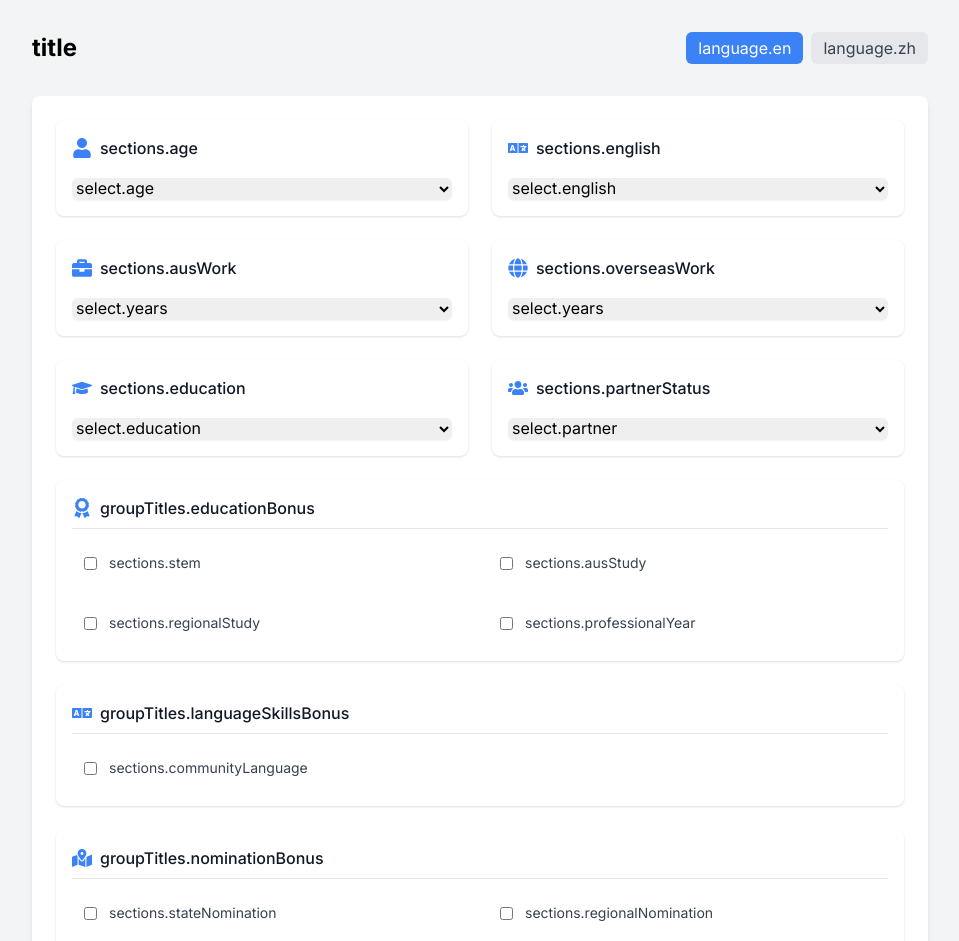
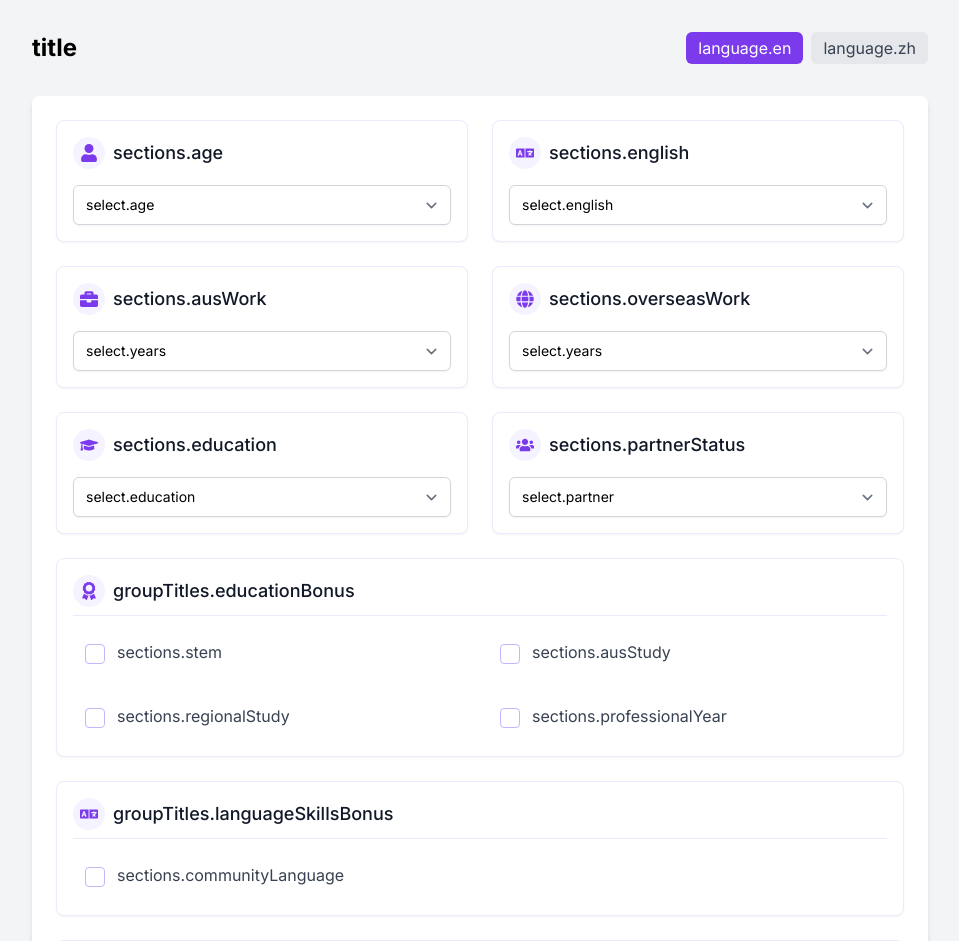
Before and after one commit to Misoto22/eoi-points-calculator, a Next.js app: page / in a window 1280 px wide. Shown: the top 941 px of the page, without its empty margins (160-1119 px from the left). Built offline with nearby package versions, Linux system fonts and the light colour scheme; what i18next-resources-to-backend would draw is missing.

Commit message:
UI improved

```diff
--- a/package.json
+++ b/package.json
@@ -10,6 +10,7 @@
   },
   "dependencies": {
     "autoprefixer": "^10.4.17",
+    "framer-motion": "^12.9.2",
     "i18next": "^23.10.0",
     "i18next-browser-languagedetector": "^7.2.0",
     "i18next-resources-to-backend": "^1.2.0",
@@ -22,6 +23,7 @@
     "tailwindcss": "^3.4.1"
   },
   "devDependencies": {
+    "@tailwindcss/forms": "^0.5.10",
     "@types/node": "^20.11.19",
     "@types/react": "^18.2.55",
     "@types/react-dom": "^18.2.19",
--- a/src/components/CalculatorForm.tsx
+++ b/src/components/CalculatorForm.tsx
@@ -2,6 +2,7 @@
 
 import { useState, useEffect } from 'react';
 import { useTranslation } from 'react-i18next';
+import { motion } from 'framer-motion';
 import {
   FaUser,
   FaLanguage,
@@ -16,6 +17,20 @@ import {
 interface CalculatorFormProps {
   onPointsChange: (points: number) => void;
 }
+
+const fadeInUp = {
+  initial: { opacity: 0, y: 20 },
+  animate: { opacity: 1, y: 0 },
+  transition: { duration: 0.5 }
+};
+
+const cardHover = {
+  hover: {
+    scale: 1.02,
+    boxShadow: "0 8px 30px rgba(124, 58, 237, 0.08)",
+    transition: { duration: 0.2 }
+  }
+};
 
 export default function CalculatorForm({ onPointsChange }: CalculatorFormProps) {
   const { t } = useTranslation();
@@ -146,97 +161,157 @@ export default function CalculatorForm({ onPointsChange }: CalculatorFormProps)
   };
 
   return (
-    <form className="space-y-6 max-w-5xl mx-auto">
+    <motion.form
+      className="space-y-4 md:space-y-6 px-4 md:px-0 max-w-5xl mx-auto pb-6"
+      initial={{ opacity: 0 }}
+      animate={{ opacity: 1 }}
+      transition={{ duration: 0.5 }}
+    >
       {/* Main Form Fields */}
-      <div className="grid grid-cols-1 lg:grid-cols-2 gap-6">
+      <div className="grid grid-cols-1 lg:grid-cols-2 gap-4 md:gap-6">
         {/* Age Section */}
-        <div className="bg-white rounded-lg shadow p-4">
-          <div className="flex items-center space-x-2 mb-4 text-primary">
-            <FaUser className="text-xl" />
-            <h3 className="font-medium text-gray-900">{t('sections.age')}</h3>
+        <motion.div
+          className="bg-white rounded-lg shadow-sm border border-primary-100 p-3 md:p-4"
+          variants={cardHover}
+          whileHover="hover"
+          {...fadeInUp}
+        >
+          <div className="flex items-center space-x-2 mb-3 md:mb-4 text-primary-600">
+            <motion.div
+              whileHover={{ scale: 1.1 }}
+              className="w-8 h-8 flex items-center justify-center rounded-full bg-primary-50"
+            >
+              <FaUser className="text-lg" />
+            </motion.div>
+            <h3 className="font-medium text-gray-900 text-base md:text-lg">{t('sections.age')}</h3>
           </div>
-          <select
+          <motion.select
             name="age"
             value={formData.age}
             onChange={handleChange}
-            className="w-full rounded-md border-gray-300 shadow-sm focus:border-primary focus:ring-primary"
+            className="w-full h-12 md:h-10 rounded-md border-gray-300 shadow-sm focus:border-primary-500 focus:ring focus:ring-primary-200 focus:ring-opacity-50 text-base md:text-sm"
+            whileTap={{ scale: 0.98 }}
           >
             <option value="">{t('select.age')}</option>
             <option value="18-24">18-24 {t('age')}</option>
             <option value="25-32">25-32 {t('age')}</option>
             <option value="33-39">33-39 {t('age')}</option>
             <option value="40-44">40-44 {t('age')}</option>
-          </select>
-        </div>
+          </motion.select>
+        </motion.div>
 
         {/* English Section */}
-        <div className="bg-white rounded-lg shadow p-4">
-          <div className="flex items-center space-x-2 mb-4 text-primary">
-            <FaLanguage className="text-xl" />
-            <h3 className="font-medium text-gray-900">{t('sections.english')}</h3>
+        <motion.div
+          className="bg-white rounded-lg shadow-sm border border-primary-100 p-3 md:p-4"
+          variants={cardHover}
+          whileHover="hover"
+          {...fadeInUp}
+        >
+          <div className="flex items-center space-x-2 mb-3 md:mb-4 text-primary-600">
+            <motion.div
+              whileHover={{ scale: 1.1 }}
+              className="w-8 h-8 flex items-center justify-center rounded-full bg-primary-50"
+            >
+              <FaLanguage className="text-lg" />
+            </motion.div>
+            <h3 className="font-medium text-gray-900 text-base md:text-lg">{t('sections.english')}</h3>
           </div>
-          <select
+          <motion.select
             name="english"
             value={formData.english}
             onChange={handleChange}
-            className="w-full rounded-md border-gray-300 shadow-sm focus:border-primary focus:ring-primary"
+            className="w-full h-12 md:h-10 rounded-md border-gray-300 shadow-sm focus:border-primary-500 focus:ring focus:ring-primary-200 focus:ring-opacity-50 text-base md:text-sm"
+            whileTap={{ scale: 0.98 }}
           >
             <option value="">{t('select.english')}</option>
             <option value="ielts6">{t('english.competent')}</option>
             <option value="ielts7">{t('english.proficient')}</option>
             <option value="ielts8">{t('english.superior')}</option>
-          </select>
-        </div>
+          </motion.select>
+        </motion.div>
 
         {/* Work Experience Sections */}
-        <div className="bg-white rounded-lg shadow p-4">
-          <div className="flex items-center space-x-2 mb-4 text-primary">
-            <FaBriefcase className="text-xl" />
-            <h3 className="font-medium text-gray-900">{t('sections.ausWork')}</h3>
+        <motion.div
+          className="bg-white rounded-lg shadow-sm border border-primary-100 p-3 md:p-4"
+          variants={cardHover}
+          whileHover="hover"
+          {...fadeInUp}
+        >
+          <div className="flex items-center space-x-2 mb-3 md:mb-4 text-primary-600">
+            <motion.div
+              whileHover={{ scale: 1.1 }}
+              className="w-8 h-8 flex items-center justify-center rounded-full bg-primary-50"
+            >
+              <FaBriefcase className="text-lg" />
+            </motion.div>
+            <h3 className="font-medium text-gray-900 text-base md:text-lg">{t('sections.ausWork')}</h3>
           </div>
-          <select
+          <motion.select
             name="ausWork"
             value={formData.ausWork}
             onChange={handleChange}
-            className="w-full rounded-md border-gray-300 shadow-sm focus:border-primary focus:ring-primary"
+            className="w-full h-12 md:h-10 rounded-md border-gray-300 shadow-sm focus:border-primary-500 focus:ring focus:ring-primary-200 focus:ring-opacity-50 text-base md:text-sm"
+            whileTap={{ scale: 0.98 }}
           >
             <option value="">{t('select.years')}</option>
             <option value="1-3">1-3 {t('years')}</option>
             <option value="3-5">3-5 {t('years')}</option>
             <option value="5-8">5-8 {t('years')}</option>
             <option value="8-10">8-10 {t('years')}</option>
-          </select>
-        </div>
+          </motion.select>
+        </motion.div>
 
-        <div className="bg-white rounded-lg shadow p-4">
-          <div className="flex items-center space-x-2 mb-4 text-primary">
-            <FaGlobe className="text-xl" />
-            <h3 className="font-medium text-gray-900">{t('sections.overseasWork')}</h3>
+        <motion.div
+          className="bg-white rounded-lg shadow-sm border border-primary-100 p-3 md:p-4"
+          variants={cardHover}
+          whileHover="hover"
+          {...fadeInUp}
+        >
+          <div className="flex items-center space-x-2 mb-3 md:mb-4 text-primary-600">
+            <motion.div
+              whileHover={{ scale: 1.1 }}
+              className="w-8 h-8 flex items-center justify-center rounded-full bg-primary-50"
+            >
+              <FaGlobe className="text-lg" />
+            </motion.div>
+            <h3 className="font-medium text-gray-900 text-base md:text-lg">{t('sections.overseasWork')}</h3>
           </div>
-          <select
+          <motion.select
             name="overseasWork"
             value={formData.overseasWork}
             onChange={handleChange}
-            className="w-full rounded-md border-gray-300 shadow-sm focus:border-primary focus:ring-primary"
+            className="w-full h-12 md:h-10 rounded-md border-gray-300 shadow-sm focus:border-primary-500 focus:ring focus:ring-primary-200 focus:ring-opacity-50 text-base md:text-sm"
+            whileTap={{ scale: 0.98 }}
           >
             <option value="">{t('select.years')}</option>
             <option value="3-5">3-5 {t('years')}</option>
             <option value="5-8">5-8 {t('years')}</option>
             <option value="8-10">8-10 {t('years')}</option>
-          </select>
-        </div>
+          </motion.select>
+        </motion.div>
 
         {/* Education Section */}
-        <div className="bg-white rounded-lg shadow p-4">
-          <div className="flex items-center space-x-2 mb-4 text-primary">
-            <FaGraduationCap className="text-xl" />
-            <h3 className="font-medium text-gray-900">{t('sections.education')}</h3>
+        <motion.div
+          className="bg-white rounded-lg shadow-sm border border-primary-100 p-3 md:p-4"
+          variants={cardHover}
+          whileHover="hover"
+          {...fadeInUp}
+        >
+          <div className="flex items-center space-x-2 mb-3 md:mb-4 text-primary-600">
+            <motion.div
+              whileHover={{ scale: 1.1 }}
+              className="w-8 h-8 flex items-center justify-center rounded-full bg-primary-50"
+            >
+              <FaGraduationCap className="text-lg" />
+            </motion.div>
+            <h3 className="font-medium text-gray-900 text-base md:text-lg">{t('sections.education')}</h3>
           </div>
-          <select
+          <motion.select
             name="education"
             value={formData.education}
             onChange={handleChange}
-            className="w-full rounded-md border-gray-300 shadow-sm focus:border-primary focus:ring-primary"
+            className="w-full h-12 md:h-10 rounded-md border-gray-300 shadow-sm focus:border-primary-500 focus:ring focus:ring-primary-200 focus:ring-opacity-50 text-base md:text-sm"
+            whileTap={{ scale: 0.98 }}
           >
             <option value="">{t('select.education')}</option>
             <option value="apprenticeship">{t('education.apprenticeship')}</option>
@@ -244,134 +319,203 @@ export default function CalculatorForm({ onPointsChange }: CalculatorFormProps)
             <option value="diploma">{t('education.diploma')}</option>
             <option value="bachelor">{t('education.bachelor')}</option>
             <option value="phd">{t('education.phd')}</option>
-          </select>
-        </div>
+          </motion.select>
+        </motion.div>
 
         {/* Partner Status Section */}
-        <div className="bg-white rounded-lg shadow p-4">
-          <div className="flex items-center space-x-2 mb-4 text-primary">
-            <FaUsers className="text-xl" />
-            <h3 className="font-medium text-gray-900">{t('sections.partnerStatus')}</h3>
+        <motion.div
+          className="bg-white rounded-lg shadow-sm border border-primary-100 p-3 md:p-4"
+          variants={cardHover}
+          whileHover="hover"
+          {...fadeInUp}
+        >
+          <div className="flex items-center space-x-2 mb-3 md:mb-4 text-primary-600">
+            <motion.div
+              whileHover={{ scale: 1.1 }}
+              className="w-8 h-8 flex items-center justify-center rounded-full bg-primary-50"
+            >
+              <FaUsers className="text-lg" />
+            </motion.div>
+            <h3 className="font-medium text-gray-900 text-base md:text-lg">{t('sections.partnerStatus')}</h3>
           </div>
-          <select
+          <motion.select
             name="partnerStatus"
             value={formData.partnerStatus}
             onChange={handleChange}
-            className="w-full rounded-md border-gray-300 shadow-sm focus:border-primary focus:ring-primary"
+            className="w-full h-12 md:h-10 rounded-md border-gray-300 shadow-sm focus:border-primary-500 focus:ring focus:ring-primary-200 focus:ring-opacity-50 text-base md:text-sm"
+            whileTap={{ scale: 0.98 }}
           >
             <option value="">{t('select.partner')}</option>
             <option value="single">{t('partner.single')}</option>
             <option value="partnerSkills">{t('partner.skills')}</option>
             <option value="partnerCitizen">{t('partner.citizen')}</option>
             <option value="partnerEnglish">{t('partner.english')}</option>
-          </select>
-        </div>
+          </motion.select>
+        </motion.div>
       </div>
 
       {/* Bonus Points Sections */}
-      <div className="space-y-6">
+      <div className="space-y-4 md:space-y-6">
         {/* Education Related */}
-        <div className="bg-white rounded-lg shadow p-4 space-y-3">
-          <div className="flex items-center space-x-2 pb-2 border-b text-primary">
-            <FaAward className="text-xl" />
-            <h3 className="font-medium text-gray-900">{t('groupTitles.educationBonus')}</h3>
+        <motion.div
+          className="bg-white rounded-lg shadow-sm border border-primary-100 p-3 md:p-4 space-y-3"
+          variants={cardHover}
+          whileHover="hover"
+          {...fadeInUp}
+        >
+          <div className="flex items-center space-x-2 pb-2 border-b border-primary-100 text-primary-600">
+            <motion.div
+              whileHover={{ scale: 1.1 }}
+              className="w-8 h-8 flex items-center justify-center rounded-full bg-primary-50"
+            >
+              <FaAward className="text-lg" />
+            </motion.div>
+            <h3 className="font-medium text-gray-900 text-base md:text-lg">{t('groupTitles.educationBonus')}</h3>
           </div>
-          <div className="grid grid-cols-1 md:grid-cols-2 gap-4">
-            <label className="flex items-start space-x-3 p-3 rounded-lg hover:bg-gray-50 transition-colors cursor-pointer">
+          <div className="grid grid-cols-1 gap-2 md:grid-cols-2 md:gap-4">
+            <motion.label
+              className="flex items-start space-x-3 p-3 rounded-lg hover:bg-primary-50 transition-colors cursor-pointer touch-manipulation"
+              whileHover={{ backgroundColor: "rgb(245, 243, 255)" }}
+              whileTap={{ scale: 0.98 }}
+            >
               <input
                 type="checkbox"
                 name="stem"
                 checked={formData.stem}
                 onChange={handleChange}
-                className="mt-1 rounded border-gray-300 text-primary focus:ring-primary"
+                className="mt-1 w-5 h-5 rounded border-primary-300 text-primary-600 focus:ring-primary-200"
               />
-              <span className="text-sm text-gray-700">{t('sections.stem')}</span>
-            </label>
+              <span className="text-sm md:text-base text-gray-700 leading-tight">{t('sections.stem')}</span>
+            </motion.label>
 
-            <label className="flex items-start space-x-3 p-3 rounded-lg hover:bg-gray-50 transition-colors cursor-pointer">
+            <motion.label
+              className="flex items-start space-x-3 p-3 rounded-lg hover:bg-primary-50 transition-colors cursor-pointer touch-manipulation"
+              whileHover={{ backgroundColor: "rgb(245, 243, 255)" }}
+              whileTap={{ scale: 0.98 }}
+            >
               <input
                 type="checkbox"
                 name="ausStudy"
                 checked={formData.ausStudy}
                 onChange={handleChange}
-                className="mt-1 rounded border-gray-300 text-primary focus:ring-primary"
+                className="mt-1 w-5 h-5 rounded border-primary-300 text-primary-600 focus:ring-primary-200"
               />
-              <span className="text-sm text-gray-700">{t('sections.ausStudy')}</span>
-            </label>
+              <span className="text-sm md:text-base text-gray-700 leading-tight">{t('sections.ausStudy')}</span>
+            </motion.label>
 
-            <label className="flex items-start space-x-3 p-3 rounded-lg hover:bg-gray-50 transition-colors cursor-pointer">
+            <motion.label
+              className="flex items-start space-x-3 p-3 rounded-lg hover:bg-primary-50 transition-colors cursor-pointer touch-manipulation"
+              whileHover={{ backgroundColor: "rgb(245, 243, 255)" }}
+              whileTap={{ scale: 0.98 }}
+            >
               <input
                 type="checkbox"
                 name="regionalStudy"
                 checked={formData.regionalStudy}
                 onChange={handleChange}
-                className="mt-1 rounded border-gray-300 text-primary focus:ring-primary"
+                className="mt-1 w-5 h-5 rounded border-primary-300 text-primary-600 focus:ring-primary-200"
               />
-              <span className="text-sm text-gray-700">{t('sections.regionalStudy')}</span>
-            </label>
+              <span className="text-sm md:text-base text-gray-700 leading-tight">{t('sections.regionalStudy')}</span>
+            </motion.label>
 
-            <label className="flex items-start space-x-3 p-3 rounded-lg hover:bg-gray-50 transition-colors cursor-pointer">
+            <motion.label
+              className="flex items-start space-x-3 p-3 rounded-lg hover:bg-primary-50 transition-colors cursor-pointer touch-manipulation"
+              whileHover={{ backgroundColor: "rgb(245, 243, 255)" }}
+              whileTap={{ scale: 0.98 }}
+            >
               <input
                 type="checkbox"
                 name="professionalYear"
                 checked={formData.professionalYear}
                 onChange={handleChange}
-                className="mt-1 rounded border-gray-300 text-primary focus:ring-primary"
+                className="mt-1 w-5 h-5 rounded border-primary-300 text-primary-600 focus:ring-primary-200"
               />
-              <span className="text-sm text-gray-700">{t('sections.professionalYear')}</span>
-            </label>
+              <span className="text-sm md:text-base text-gray-700 leading-tight">{t('sections.professionalYear')}</span>
+            </motion.label>
           </div>
-        </div>
+        </motion.div>
 
         {/* Language and Skills */}
-        <div className="bg-white rounded-lg shadow p-4">
-          <div className="flex items-center space-x-2 pb-2 border-b text-primary">
-            <FaLanguage className="text-xl" />
-            <h3 className="font-medium text-gray-900">{t('groupTitles.languageSkillsBonus')}</h3>
+        <motion.div
+          className="bg-white rounded-lg shadow-sm border border-primary-100 p-3 md:p-4"
+          variants={cardHover}
+          whileHover="hover"
+          {...fadeInUp}
+        >
+          <div className="flex items-center space-x-2 pb-2 border-b border-primary-100 text-primary-600">
+            <motion.div
+              whileHover={{ scale: 1.1 }}
+              className="w-8 h-8 flex items-center justify-center rounded-full bg-primary-50"
+            >
+              <FaLanguage className="text-lg" />
+            </motion.div>
+            <h3 className="font-medium text-gray-900 text-base md:text-lg">{t('groupTitles.languageSkillsBonus')}</h3>
           </div>
-          <label className="flex items-start space-x-3 p-3 rounded-lg hover:bg-gray-50 transition-colors mt-3 cursor-pointer">
+          <motion.label
+            className="flex items-start space-x-3 p-3 rounded-lg hover:bg-primary-50 transition-colors mt-3 cursor-pointer touch-manipulation"
+            whileHover={{ backgroundColor: "rgb(245, 243, 255)" }}
+            whileTap={{ scale: 0.98 }}
+          >
             <input
               type="checkbox"
               name="communityLanguage"
               checked={formData.communityLanguage}
               onChange={handleChange}
-              className="mt-1 rounded border-gray-300 text-primary focus:ring-primary"
+              className="mt-1 w-5 h-5 rounded border-primary-300 text-primary-600 focus:ring-primary-200"
             />
-            <span className="text-sm text-gray-700">{t('sections.communityLanguage')}</span>
-          </label>
-        </div>
+            <span className="text-sm md:text-base text-gray-700 leading-tight">{t('sections.communityLanguage')}</span>
+          </motion.label>
+        </motion.div>
 
         {/* Nomination */}
-        <div className="bg-white rounded-lg shadow p-4 space-y-3">
-          <div className="flex items-center space-x-2 pb-2 border-b text-primary">
-            <FaMapMarkedAlt className="text-xl" />
-            <h3 className="font-medium text-gray-900">{t('groupTitles.nominationBonus')}</h3>
+        <motion.div
+          className="bg-white rounded-lg shadow-sm border border-primary-100 p-3 md:p-4 space-y-3"
+          variants={cardHover}
+          whileHover="hover"
+          {...fadeInUp}
+        >
+          <div className="flex items-center space-x-2 pb-2 border-b border-primary-100 text-primary-600">
+            <motion.div
+              whileHover={{ scale: 1.1 }}
+              className="w-8 h-8 flex items-center justify-center rounded-full bg-primary-50"
+            >
+              <FaMapMarkedAlt className="text-lg" />
+            </motion.div>
+            <h3 className="font-medium text-gray-900 text-base md:text-lg">{t('groupTitles.nominationBonus')}</h3>
           </div>
-          <div className="grid grid-cols-1 md:grid-cols-2 gap-4">
-            <label className="flex items-start space-x-3 p-3 rounded-lg hover:bg-gray-50 transition-colors cursor-pointer">
+          <div className="grid grid-cols-1 gap-2 md:grid-cols-2 md:gap-4">
+            <motion.label
+              className="flex items-start space-x-3 p-3 rounded-lg hover:bg-primary-50 transition-colors cursor-pointer touch-manipulation"
+              whileHover={{ backgroundColor: "rgb(245, 243, 255)" }}
+              whileTap={{ scale: 0.98 }}
+            >
               <input
                 type="checkbox"
                 name="stateNomination"
                 checked={formData.stateNomination}
                 onChange={handleChange}
-                className="mt-1 rounded border-gray-300 text-primary focus:ring-primary"
+                className="mt-1 w-5 h-5 rounded border-primary-300 text-primary-600 focus:ring-primary-200"
               />
-              <span className="text-sm text-gray-700">{t('sections.stateNomination')}</span>
-            </label>
+              <span className="text-sm md:text-base text-gray-700 leading-tight">{t('sections.stateNomination')}</span>
+            </motion.label>
 
-            <label className="flex items-start space-x-3 p-3 rounded-lg hover:bg-gray-50 transition-colors cursor-pointer">
+            <motion.label
+              className="flex items-start space-x-3 p-3 rounded-lg hover:bg-primary-50 transition-colors cursor-pointer touch-manipulation"
+              whileHover={{ backgroundColor: "rgb(245, 243, 255)" }}
+              whileTap={{ scale: 0.98 }}
+            >
               <input
                 type="checkbox"
                 name="regionalNomination"
                 checked={formData.regionalNomination}
                 onChange={handleChange}
-                className="mt-1 rounded border-gray-300 text-primary focus:ring-primary"
+                className="mt-1 w-5 h-5 rounded border-primary-300 text-primary-600 focus:ring-primary-200"
               />
-              <span className="text-sm text-gray-700">{t('sections.regionalNomination')}</span>
-            </label>
+              <span className="text-sm md:text-base text-gray-700 leading-tight">{t('sections.regionalNomination')}</span>
+            </motion.label>
           </div>
-        </div>
+        </motion.div>
       </div>
-    </form>
+    </motion.form>
   );
 }
--- a/tailwind.config.js
+++ b/tailwind.config.js
@@ -8,11 +8,38 @@ module.exports = {
   theme: {
     extend: {
       colors: {
-        primary: '#3B82F6',
-        secondary: '#10B981',
-        background: '#F3F4F6',
+        primary: {
+          50: '#f5f3ff',
+          100: '#ede9fe',
+          200: '#ddd6fe',
+          300: '#c4b5fd',
+          400: '#a78bfa',
+          500: '#8b5cf6',
+          600: '#7c3aed',
+          700: '#6d28d9',
+          800: '#5b21b6',
+          900: '#4c1d95',
+          DEFAULT: '#7c3aed',
+        },
+        secondary: {
+          50: '#f8fafc',
+          100: '#f1f5f9',
+          200: '#e2e8f0',
+          300: '#cbd5e1',
+          400: '#94a3b8',
+          500: '#64748b',
+          600: '#475569',
+          700: '#334155',
+          800: '#1e293b',
+          900: '#0f172a',
+          DEFAULT: '#64748b',
+        },
+      },
+      backgroundImage: {
+        'gradient-radial': 'radial-gradient(var(--tw-gradient-stops))',
+        'gradient-conic': 'conic-gradient(from 180deg at 50% 50%, var(--tw-gradient-stops))',
       },
     },
   },
-  plugins: [],
+  plugins: [require('@tailwindcss/forms')],
 }
```
Also changed, not shown: 1 other file (tests, documents, lock files or other folders).
